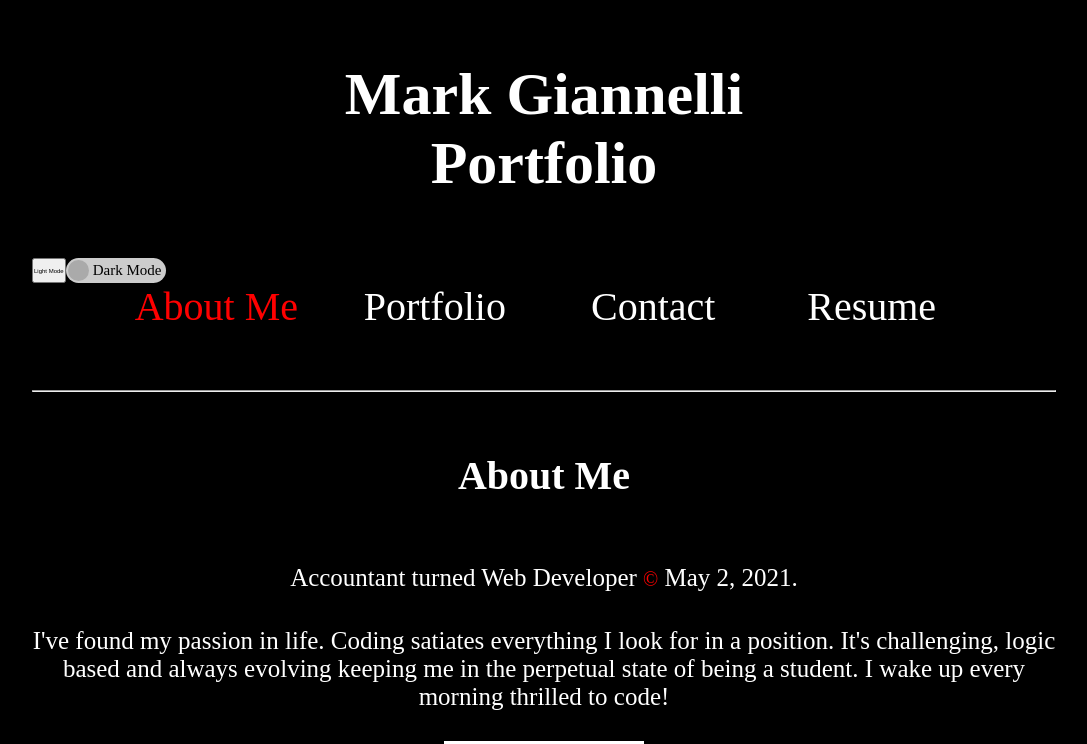
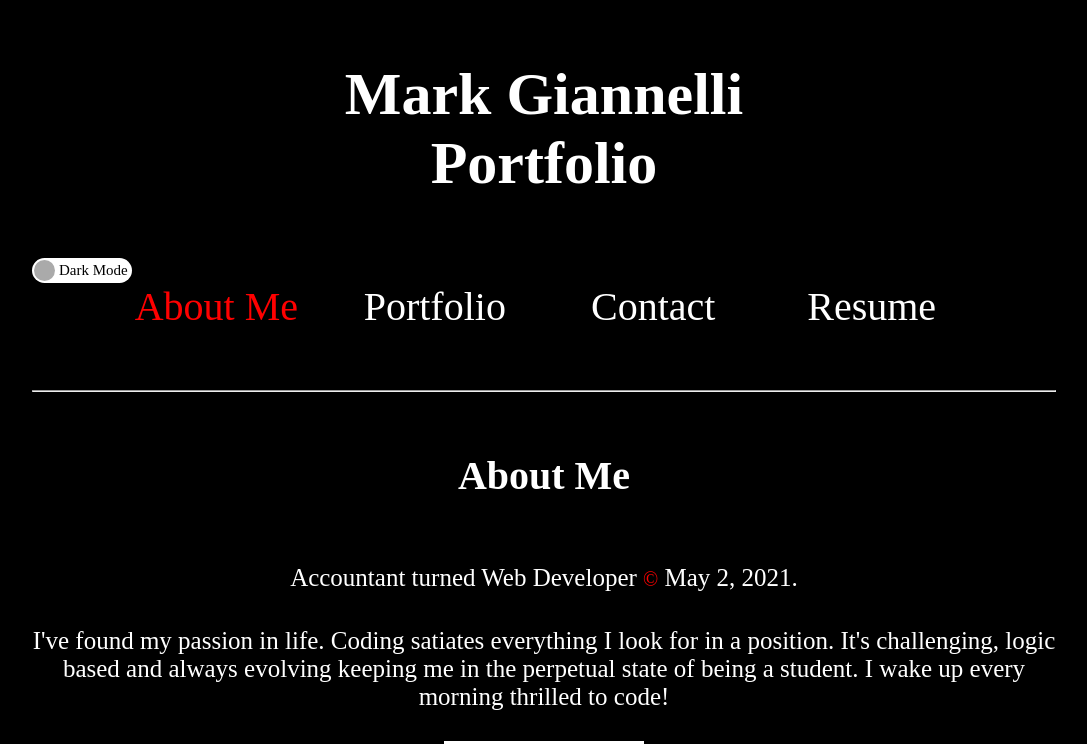
Before and after one commit to mjgiannelli/challenge-20-react-portfolio, a React (Create React App) app: page / in a window 1280 px wide. Shown: the top 744 px of the page, without its empty margins (96-1183 px from the left). Built offline with nearby package versions, Linux system fonts and the light colour scheme.

Commit message:
add functionality for toggle switch to change theme to dark mode or light mode

```diff
--- a/src/components/Nav/index.js
+++ b/src/components/Nav/index.js
@@ -5,34 +5,29 @@ import ToggleSwitch from "../ToggleSwitch";
 
 const Nav = (props) => {
 
-  const htmlEl = document.querySelector('html');
-
-  const htmlThemeEl = htmlEl.getAttribute('theme');
+  const [toggled, setToggled] = useState(false);
 
   const {
     selectedNavLink,
     setSelectedNavLink
   } = props;
 
-  const [btnContent, setBtnContent] = useState('Light Mode');
-
   useEffect(() => {
     document.title = selectedNavLink
   }, [selectedNavLink]);
 
-  const handleHtmlThemeToggle = () => {
+  const handleToggle = async () => {
+
     const htmlEl = document.querySelector('html');
-    const htmlThemeEl = htmlEl.getAttribute('theme');
 
-    if (htmlThemeEl === 'Dark') {
+    setToggled(!toggled);
+
+    if (toggled === false) {
       htmlEl.setAttribute('theme', 'Light')
-
-      setBtnContent('Dark Mode')
     } else {
       htmlEl.setAttribute('theme', 'Dark')
+    }
 
-      setBtnContent('Light Mode');
-    }
   }
 
   return (
@@ -41,8 +36,10 @@ const Nav = (props) => {
         <h1 id='name' className='col-3'>
           <a href="https://www.markgiannelli.com" id='home'>Mark Giannelli <br /> Portfolio</a>
         </h1>
-        <button onClick={handleHtmlThemeToggle}>{btnContent}</button>
-        <ToggleSwitch/>
+        <ToggleSwitch
+          toggled={toggled}
+          handleToggle={handleToggle}
+        />
         <nav className='col-7'>
           <div className='box'>
             <ul id='nav-links' className='row'>
--- a/src/components/ToggleSwitch/index.css
+++ b/src/components/ToggleSwitch/index.css
@@ -10,8 +10,7 @@
   .toggle-switch .switch {
 
     position: absolute;
-    cursor: pointer;
-    background-color: #ccc;
+    background-color: #ffffff;
     border-radius: 25px;
     top: 0;
     right: 0;
@@ -32,10 +31,10 @@
   }
   .toggle-switch input[type="checkbox"]:checked + .switch::before {
     transform: translateX(75px);
-    background-color: #6699cc;
+    background-color: #aaa;
   }
   .toggle-switch input[type="checkbox"]:checked + .switch {
-    background-color: #336699;
+    background-color: #000000;
   }
 
   .text {
--- a/src/components/ToggleSwitch/index.js
+++ b/src/components/ToggleSwitch/index.js
@@ -3,11 +3,7 @@ import {useState} from 'react';
 import './index.css';
 
 const ToggleSwitch = (props) => {
-    const [toggled, setToggled] = useState(false);
-
-    const handleToggle = () => {
-        setToggled(!toggled);
-    }
+    const {toggled, handleToggle} = props
 
     return(
         <label className='toggle-switch'>
```
